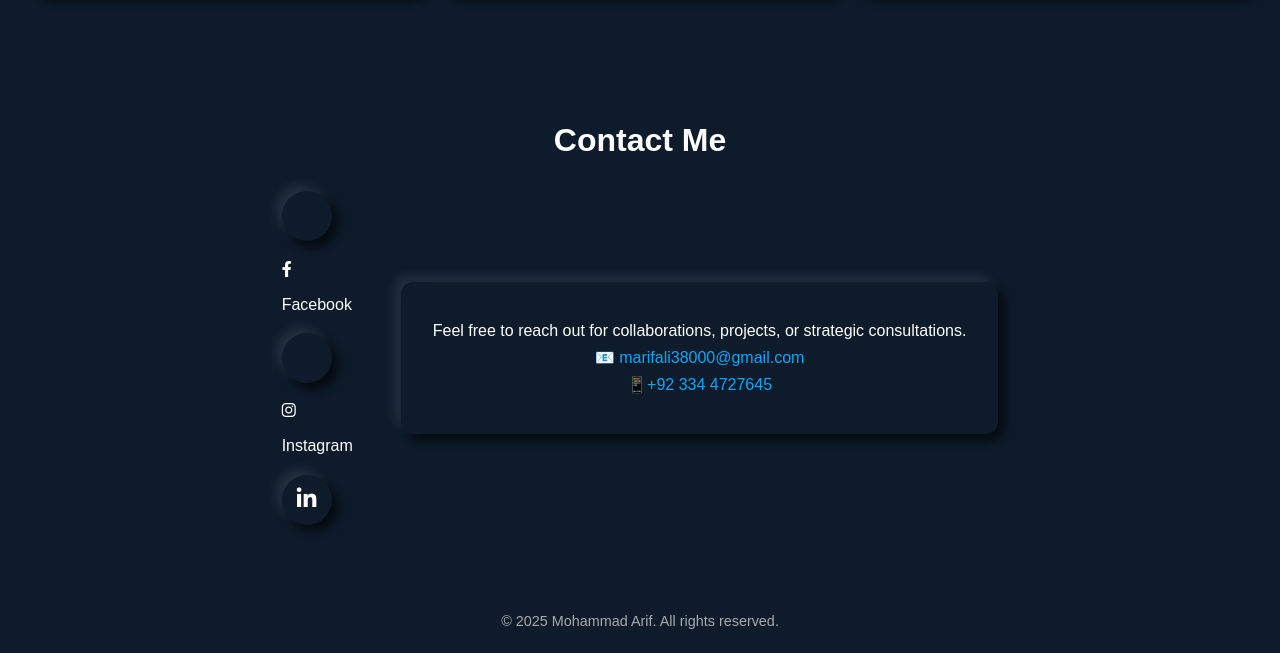
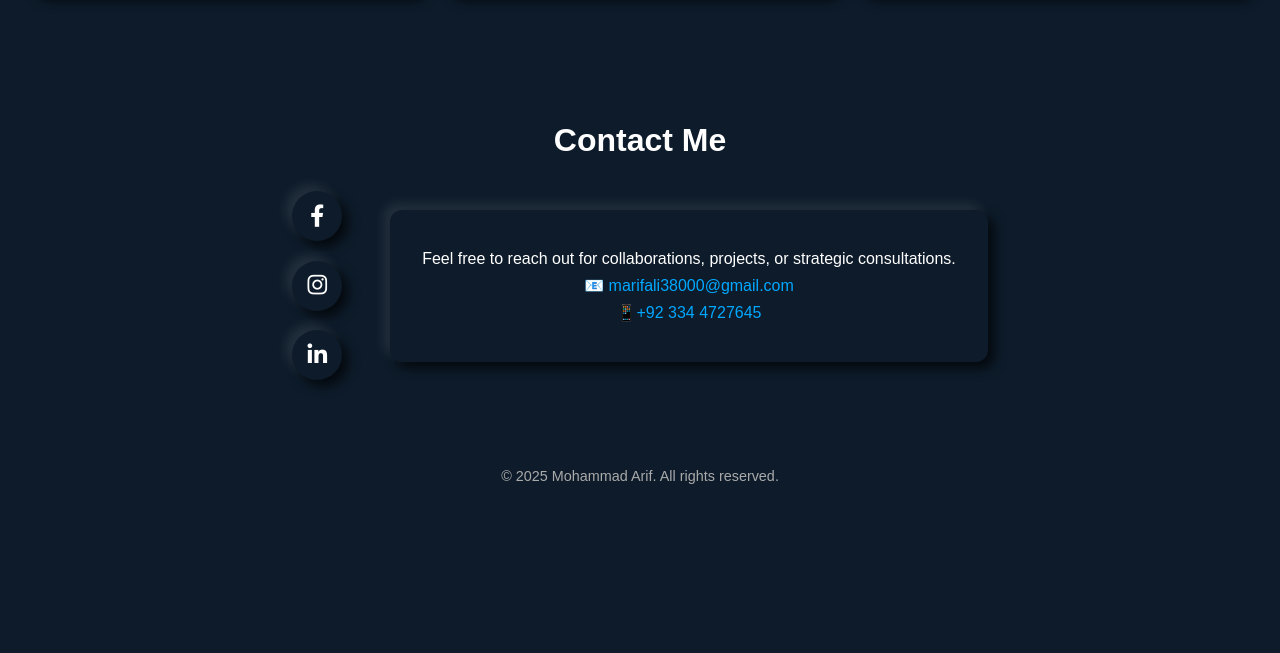
Before and after one commit to mohammadarif-ui/m-arif, a plain HTML site: page index.html in a window 1280 px wide. Shown: the part 2892-3545 px from the top of the page. After the commit the page ends 3400 px from the top, so only its background shows below. Drawn offline with Linux system fonts and the light colour scheme.

Commit message:
index.html

```diff
--- a/index.html
+++ b/index.html
@@ -231,8 +231,8 @@
       <h2>Contact Me</h2>
       <div class="contact-section">
         <div class="social-icons">
-          <a href="https://wa.me/+923344727645""></a><i class="fab fa-facebook-f"></i><span>Facebook</span>
-          <a href="https://wa.me/+923344727645""></a><i class="fab fa-instagram"></i><span>Instagram</span>
+          <a href="https://wa.me/+923344727645""><i class="fab fa-facebook-f"></i><span>Facebook</span></a>
+          <a href="https://wa.me/+923344727645""><i class="fab fa-instagram"></i><span>Instagram</span></a>
           <a href="https://www.linkedin.com/in/arif-mohammad-089a64389/"><i class="fab fa-linkedin-in"></i><span>LinkedIn</span></a>
         </div>
         <div class="contact-block">
```
